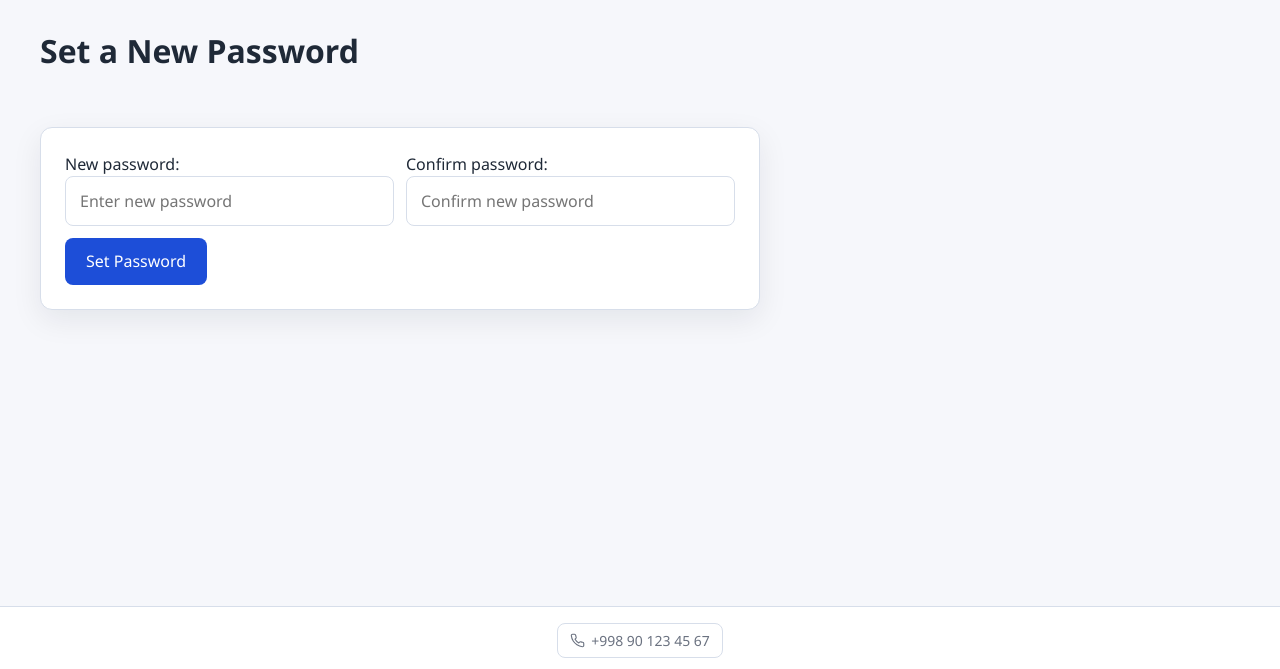
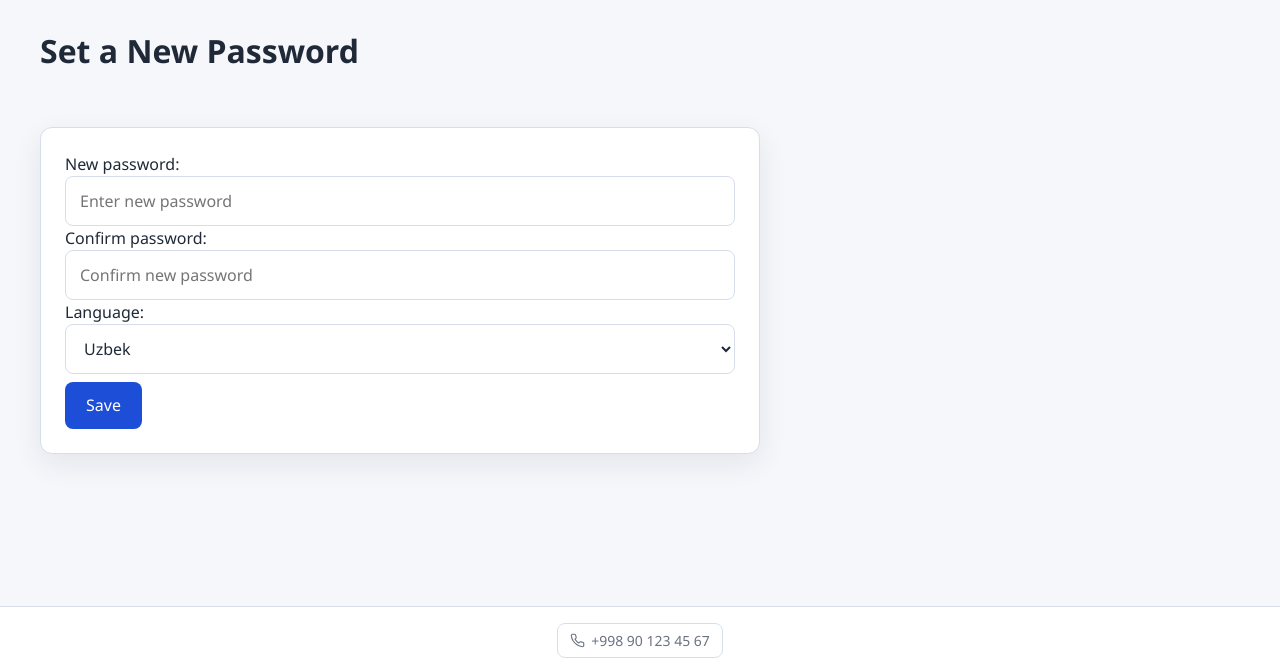
Before and after one commit to IslombekMir/Seven-Plus-Academy, a Django app: page /users/force-password-change/ in a window 1280 px wide. Shown: the part 75-744 px from the top of the page. Run offline with Django 5.2, Linux system fonts and the light colour scheme; a user stored in the database is signed in; data comes from the database, SQL or seed files in the repository; some libraries are stand-ins or nearby versions.

Commit message:
users choose language in first login, language itself not implemented yet

```diff
--- a/core/static/core/css/component.css
+++ b/core/static/core/css/component.css
@@ -320,6 +320,11 @@
   color: var(--muted);
 }
 
+#add-student-form .ts-select,
+#add-student-form .ts-wrapper {
+  min-width: 0;
+}
+
 .site-footer__links {
   display: flex;
   flex-wrap: wrap;
--- a/core/static/core/css/pages.css
+++ b/core/static/core/css/pages.css
@@ -98,3 +98,21 @@
 .confirm-card {
   font-size: var(--text-base);
 }
+
+.group-detail-layout {
+  display: grid;
+  grid-template-columns: 1fr;
+  gap: var(--space-4);
+  align-items: start;
+}
+
+.group-detail-layout > * {
+  min-width: 0;
+}
+
+@media (min-width: 960px) {
+  .group-detail-layout {
+    grid-template-columns: minmax(0, 1.6fr) minmax(280px, 1fr);
+    gap: var(--space-5);
+  }
+}
--- a/lessons/templates/lessons/group_detail.html
+++ b/lessons/templates/lessons/group_detail.html
@@ -38,7 +38,7 @@
     {% endif %}
   </div>
 
-  <div style="display:grid; grid-template-columns: 1fr {% if enrollment_form %}1fr{% endif %}; gap:var(--space-5); align-items:start;">
+  <div class="group-detail-layout">
 
     <div class="card">
       <h3 class="page-title" style="margin-bottom:var(--space-4);">Students</h3>
--- a/payments/templates/payments/payment_dashboard.html
+++ b/payments/templates/payments/payment_dashboard.html
@@ -8,6 +8,7 @@
   <div class="page-header">
     <h1 class="page-title">Payments</h1>
   </div>
+
 
   <form method="get" id="payments-filter-form">
     <div class="filter-bar">
--- a/users/forms.py
+++ b/users/forms.py
@@ -41,20 +41,31 @@ class TeacherProfileForm(forms.ModelForm):
         model = TeacherProfile
         fields = ["bio", "picture", "is_active_profile"]
 
+from django import forms
+from django.contrib.auth.password_validation import validate_password
+from .models import UserSettings
+
 class FirstLoginPasswordChangeForm(forms.Form):
     new_password1 = forms.CharField(
         label="New password",
         widget=forms.PasswordInput(attrs={"placeholder": "Enter new password"}),
-        validators=[validate_password],  # optional, Django’s validators
+        validators=[validate_password],
     )
     new_password2 = forms.CharField(
         label="Confirm password",
-        widget=forms.PasswordInput(attrs={"placeholder": "Confirm new password"})
+        widget=forms.PasswordInput(attrs={"placeholder": "Confirm new password"}),
+    )
+    language = forms.ChoiceField(
+        label="Language",
+        choices=UserSettings.Language.choices,
     )
 
     def __init__(self, user, *args, **kwargs):
         super().__init__(*args, **kwargs)
         self.user = user
+
+        if hasattr(user, "settings"):
+            self.fields["language"].initial = user.settings.language
 
     def clean(self):
         cleaned_data = super().clean()
@@ -68,10 +79,19 @@ class FirstLoginPasswordChangeForm(forms.Form):
 
     def save(self, commit=True):
         password = self.cleaned_data["new_password1"]
+        language = self.cleaned_data["language"]
+
         self.user.set_password(password)
+
         if commit:
             self.user.save()
+
+            settings_obj, _ = UserSettings.objects.get_or_create(user=self.user)
+            settings_obj.language = language
+            settings_obj.save(update_fields=["language"])
+
         return self.user
+
 
 ### Bul create users
 class BulkUserMetaForm(forms.Form):
@@ -115,7 +135,6 @@ class BulkUserRowForm(forms.Form):
         cleaned_data["last_name"] = (cleaned_data.get("last_name") or "").strip()
         cleaned_data["phone_number"] = (cleaned_data.get("phone_number") or "").strip()
         return cleaned_data
-
 
 class BaseBulkUserRowFormSet(BaseFormSet):
     def clean(self):
--- a/users/templates/users/force_password_change.html
+++ b/users/templates/users/force_password_change.html
@@ -10,28 +10,28 @@
   </div>
 
   <div class="card form-card">
-    <form method="post" class="form-grid">
+    <form method="post">
       {% csrf_token %}
-      {% if form.non_field_errors %}
-        <div style="color:var(--danger);">{{ form.non_field_errors }}</div>
-      {% endif %}
+
       <div>
         {{ form.new_password1.label_tag }}
         {{ form.new_password1 }}
-        {% if form.new_password1.errors %}
-          <div style="color:var(--danger); font-size:0.875rem;">{{ form.new_password1.errors }}</div>
-        {% endif %}
+        {{ form.new_password1.errors }}
       </div>
+
       <div>
         {{ form.new_password2.label_tag }}
         {{ form.new_password2 }}
-        {% if form.new_password2.errors %}
-          <div style="color:var(--danger); font-size:0.875rem;">{{ form.new_password2.errors }}</div>
-        {% endif %}
+        {{ form.new_password2.errors }}
       </div>
-      <div>
-        <button type="submit">Set Password</button>
+
+      <div class="span-full" style="padding-bottom:var(--space-2);">
+        {{ form.language.label_tag }}
+        {{ form.language }}
+        {{ form.language.errors }}
       </div>
+
+      <button type="submit">Save</button>
     </form>
   </div>
 
--- a/users/views.py
+++ b/users/views.py
@@ -452,14 +452,13 @@ def edit_teacher_profile(request, teacher_id):
 @login_required
 def force_password_change(request):
     user = request.user
-
     form = FirstLoginPasswordChangeForm(user, request.POST or None)
 
     if request.method == "POST" and form.is_valid():
         form.save()
         user.must_reset_password = False
-        user.save()
-        update_session_auth_hash(request, user)  # keep user logged in
+        user.save(update_fields=["must_reset_password"])
+        update_session_auth_hash(request, user)
         return redirect("core:index")
 
     return render(request, "users/force_password_change.html", {"form": form})
```
Also changed, not shown: payments/forms.py (line endings or trailing spaces), payments/views.py (line endings or trailing spaces).
